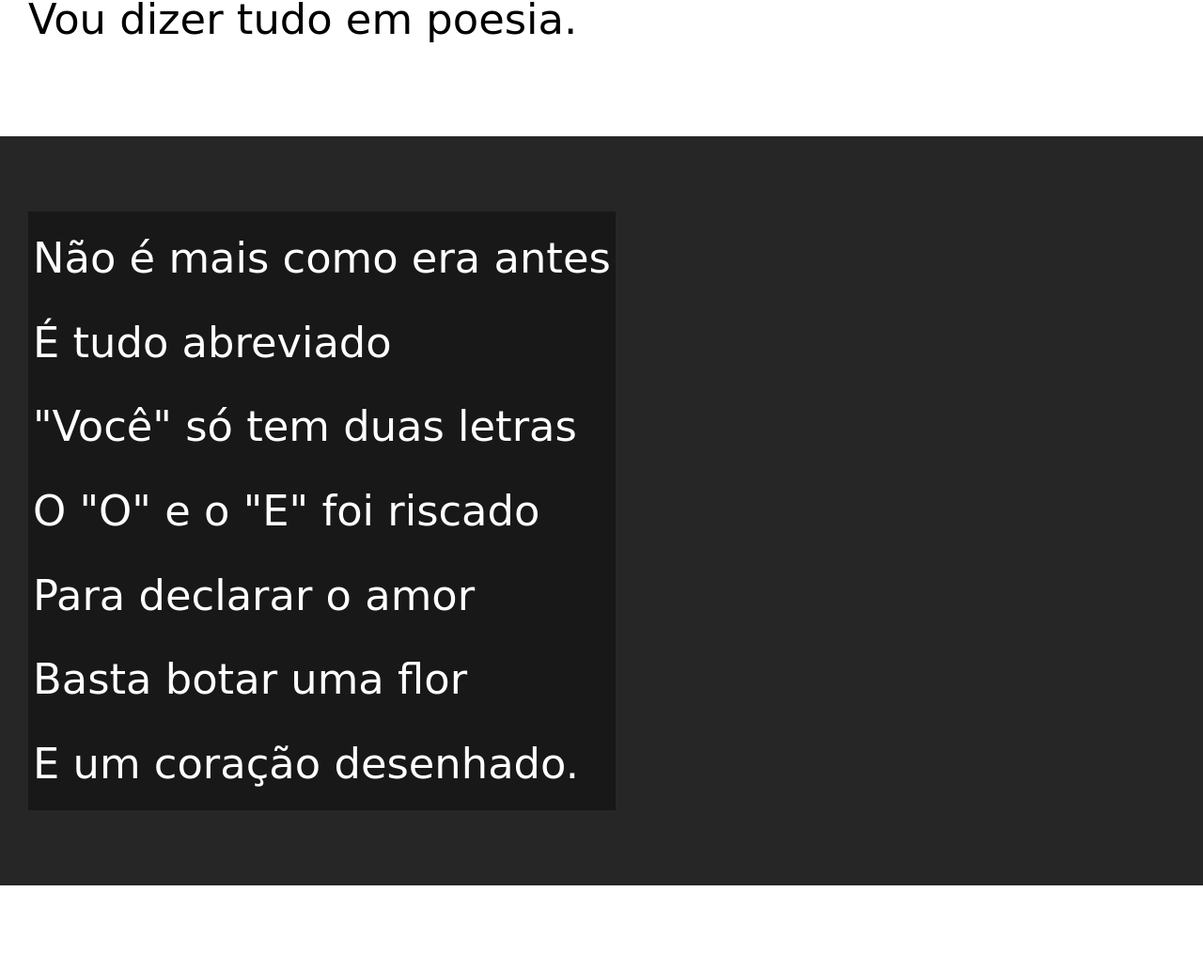
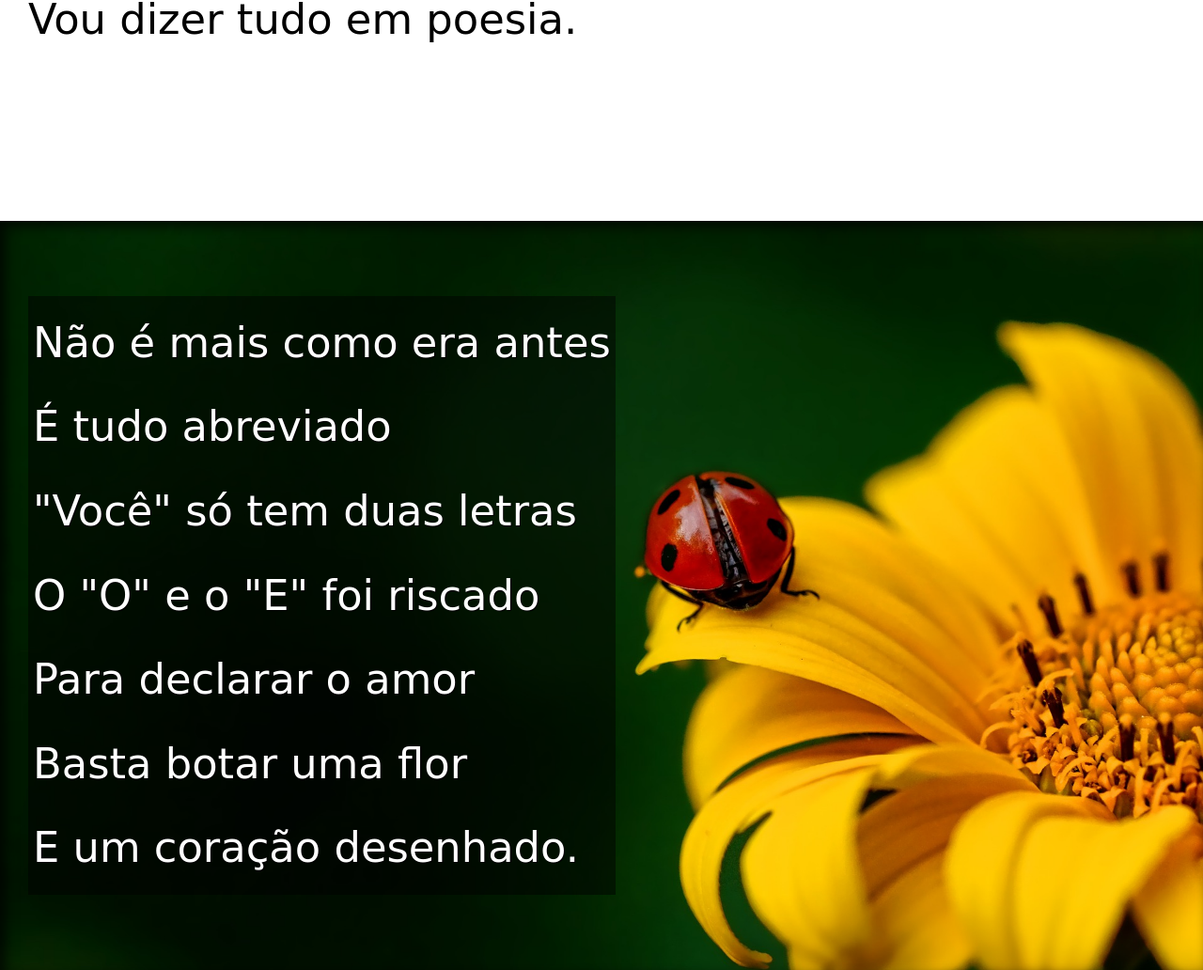
Before and after one commit to negovinicius/HTML-CSS, a plain HTML site: page desafio 12/index.html in a window 1280 px wide. Shown: the part 910-1942 px from the top of the page at 94% size. Drawn offline with Linux system fonts and the light colour scheme; a web font is replaced by a local one.

Commit message:
Efeito paralax

```diff
--- a/desafio 12/estilo/style.css
+++ b/desafio 12/estilo/style.css
@@ -54,6 +54,9 @@ section {
     font-family: var(--Fonte3);
     font-size: 3.5vw;
 }
+section > p {
+    padding-bottom: 2em;
+}
 section.normal {
     background-color: white;
     color: black;
@@ -61,11 +64,23 @@ section.normal {
 section.imagem {
     background-color: rgb(38, 38, 38);
     color: white;
+    background-size: cover;
+    box-shadow: inset 6px 6px 13px 0px rgba(0, 0, 0, 0.742);
+    background-attachment: fixed;
 }
 section.imagem > p {
     display: inline-block;
     padding: 5px;
-    background-color: rgba(0, 0, 0, 0.36);
+    background-color: rgba(0, 0, 0, 0.497);
+    text-shadow: 1px 1px 0px black;
+}
+section#img01 {
+    background-image: url(../imagens/background001.jpg);
+    background-position: right center;
+}
+section#img02 {
+    background-image: url(../imagens/background002.jpg);
+    background-position: right center;
 }
 footer {
     background-color: black;
--- a/desafio 12/index.html
+++ b/desafio 12/index.html
@@ -27,7 +27,7 @@
 
 
 
-    <section class="imagem">
+    <section class="imagem" id="img01">
         <p>
             Não é mais como era antes<br>
             É tudo abreviado<br>
@@ -63,7 +63,7 @@
 
 
 
-    <section class="imagem">
+    <section class="imagem" id="img02">
         <p>
             Tenho saudade das cartas <br>
             Escritas com a própria mão <br>
```
